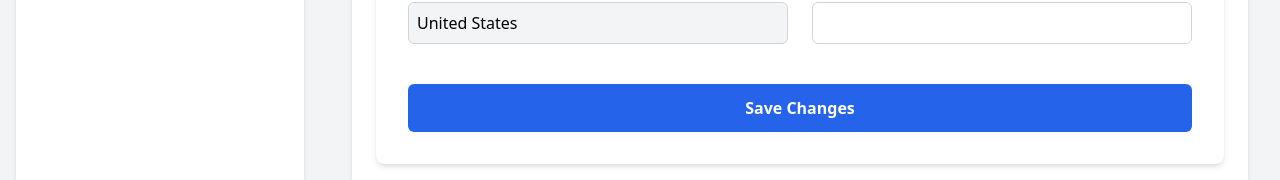
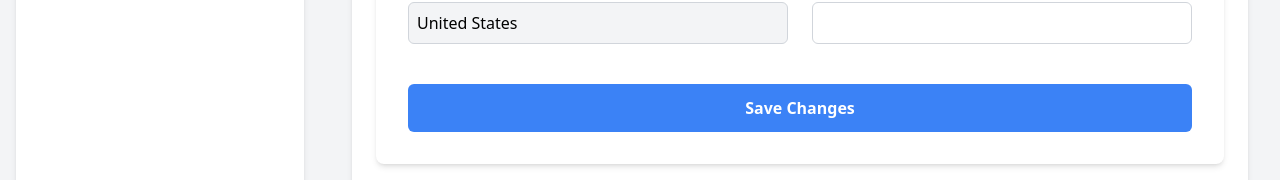
Before and after one commit to mazenkapadi/urban-oasis, a React (Vite) app: page /userProfilePage/contact-info in a window 1280 px wide. Shown: the part 1090-1270 px from the top of the page. Built offline with nearby package versions, Linux system fonts and the light colour scheme; no server answers.

Commit message:
updated settings page to delete account option

```diff
--- a/src/components/SupportForm.jsx
+++ b/src/components/SupportForm.jsx
@@ -58,7 +58,7 @@ const SupportForm = () => {
                 </div>
                 <button
                     type="submit"
-                    className="bg-blue-800 text-white px-4 py-2 rounded-md hover:bg-blue-800 transition"
+                    className="bg-blue-500 text-white px-4 py-2 rounded-md hover:bg-blue-600 transition"
                 >
                     Submit
                 </button>
--- a/src/pages/ContactInfoPage.jsx
+++ b/src/pages/ContactInfoPage.jsx
@@ -141,7 +141,7 @@ const ContactInfoPage = () => {
 
             <button
                 type="submit"
-                className="w-full bg-blue-600 hover:bg-blue-700 text-white font-bold py-3 rounded-md transition duration-300 ease-in-out focus:outline-none focus:ring-2 focus:ring-blue-500 focus:ring-opacity-50"
+                className="w-full bg-blue-500 hover:bg-blue-600 text-white font-bold py-3 rounded-md transition duration-300 ease-in-out focus:outline-none focus:ring-2 focus:ring-blue-500 focus:ring-opacity-50"
             >
                 Save Changes
             </button>
```
